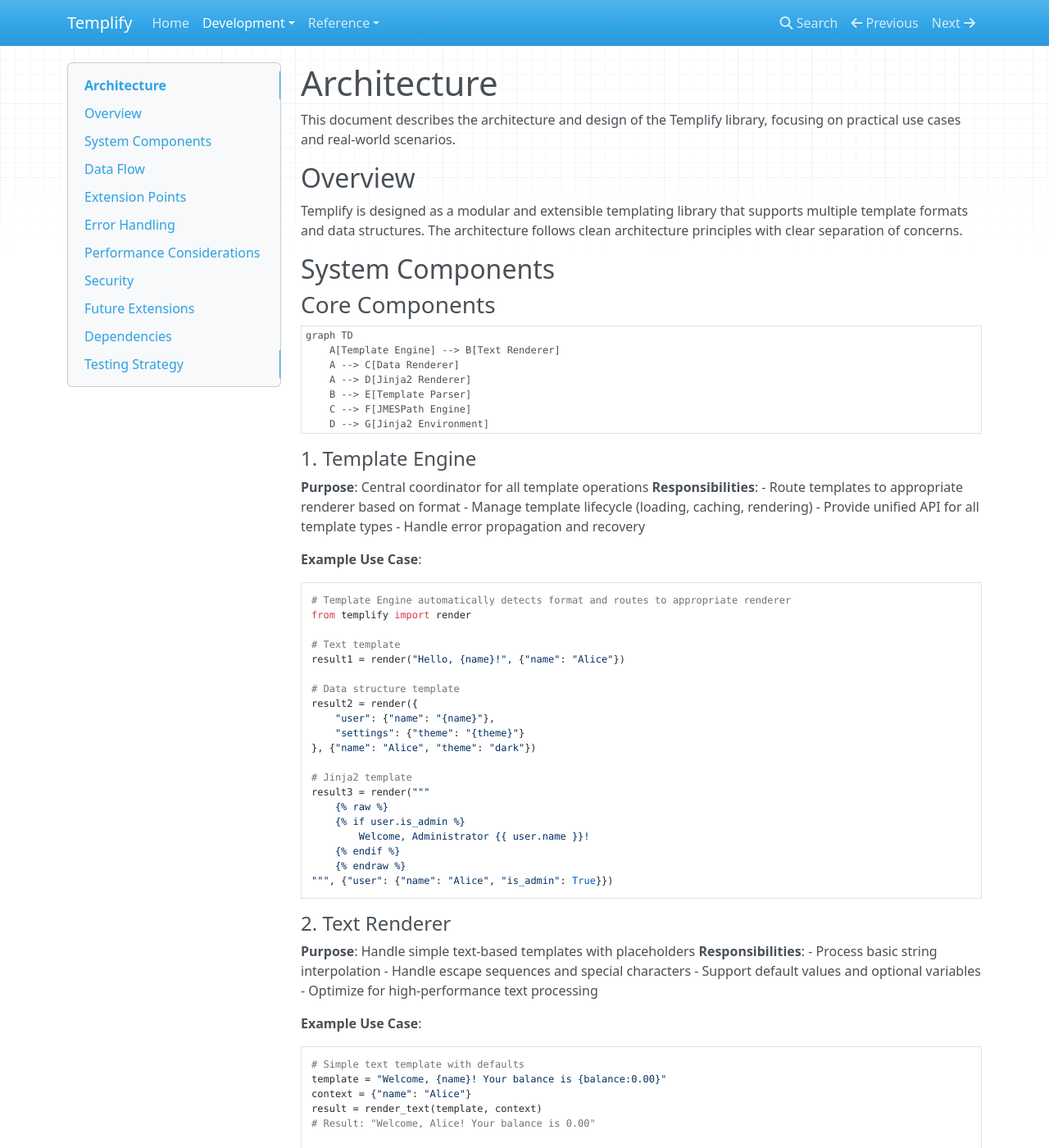
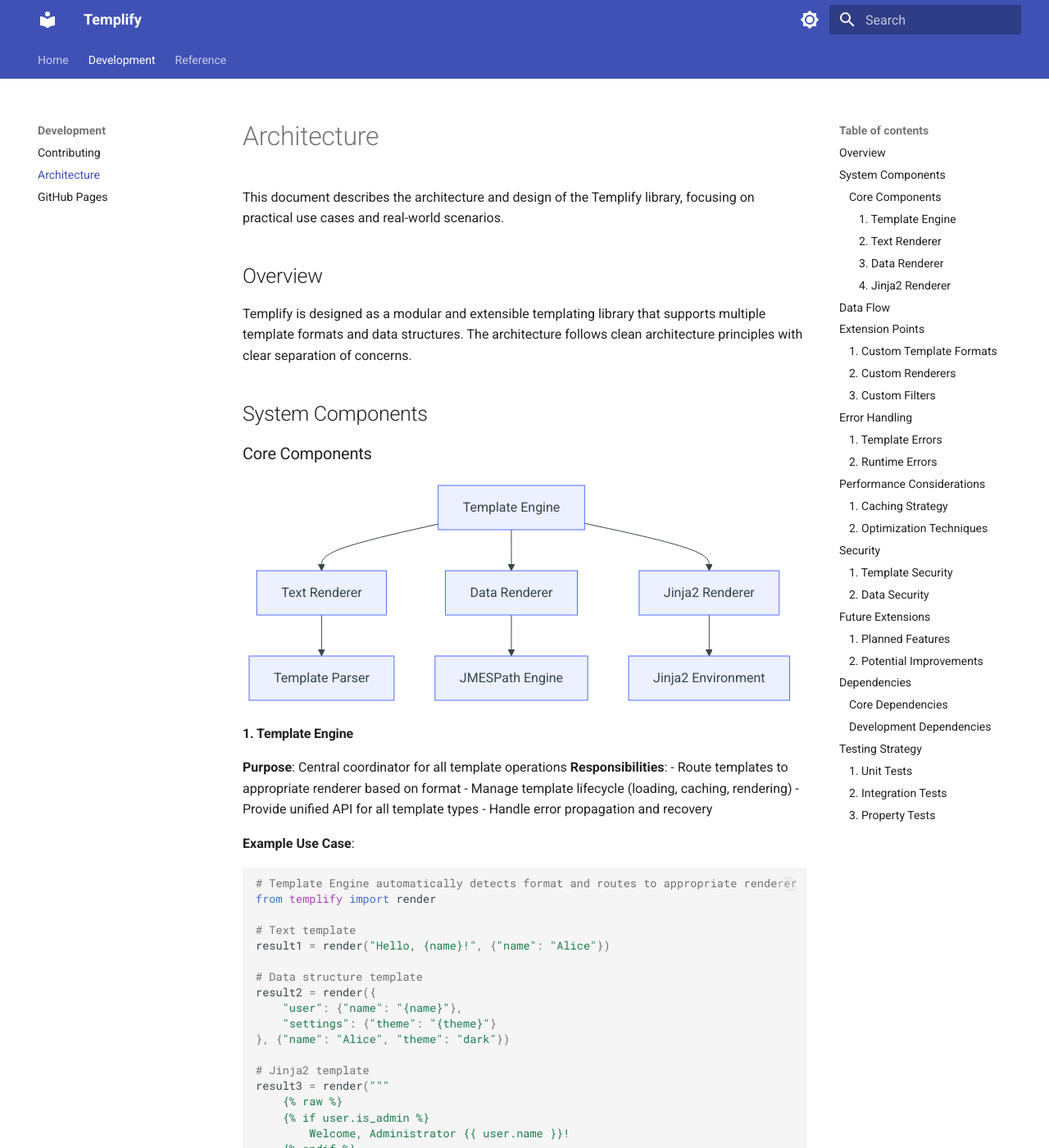
Before and after one commit to pkuppens/templify, an MkDocs documentation site: the page built from docs/development/architecture.md, in a window 1280 px wide and 1400 px high. Shown: the whole window at 82% size. Built offline with MkDocs 1.6.1 and Material for MkDocs 9.7.7, drawn with Linux system fonts in a browser that asks for light colours; nearby versions of some CDN libraries; some of the changed text lies outside the part shown.

Commit message:
Yet another docs generation fix

````diff
--- a/docs/development/architecture.md
+++ b/docs/development/architecture.md
@@ -297,7 +297,7 @@ for batch in user_batches:
 ```python
 # Sandboxed template execution
 template = """
-{% import os %}
+{% raw %}{% import os %}{% endraw %}
 {{ os.system('rm -rf /') }}
 """
 # Raises SecurityError: Import of 'os' not allowed
--- a/mkdocs.yml
+++ b/mkdocs.yml
@@ -1,7 +1,7 @@
 site_name: Templify
 site_description: A powerful templating library that supports multiple template formats and data structures
 theme:
-  name: mkdocs
+  name: material
   features:
     - navigation.tabs
     - navigation.sections
@@ -45,6 +45,11 @@ markdown_extensions:
   - pymdownx.mark
   - pymdownx.smartsymbols
   - pymdownx.tilde
+  - pymdownx.superfences:
+      custom_fences:
+        - name: mermaid
+          class: mermaid
+          format: !!python/name:pymdownx.superfences.fence_code_format
 
 nav:
   - Home: README.md
--- a/pyproject.toml
+++ b/pyproject.toml
@@ -26,6 +26,7 @@ mkdocs-pdf-export-plugin = "^0.5.10"
 mkdocs-redirects = "^1.2.1"
 mkdocs-awesome-pages-plugin = "^2.9.2"
 mkdocs-jupyter = "^0.24.1"
+pymdown-extensions = "^10.7"
 deptry = "^0.12.0"
 pre-commit = "^3.5.0"
 pytest = "^7.4.3"
````
Also changed, not shown: 3 other files.
